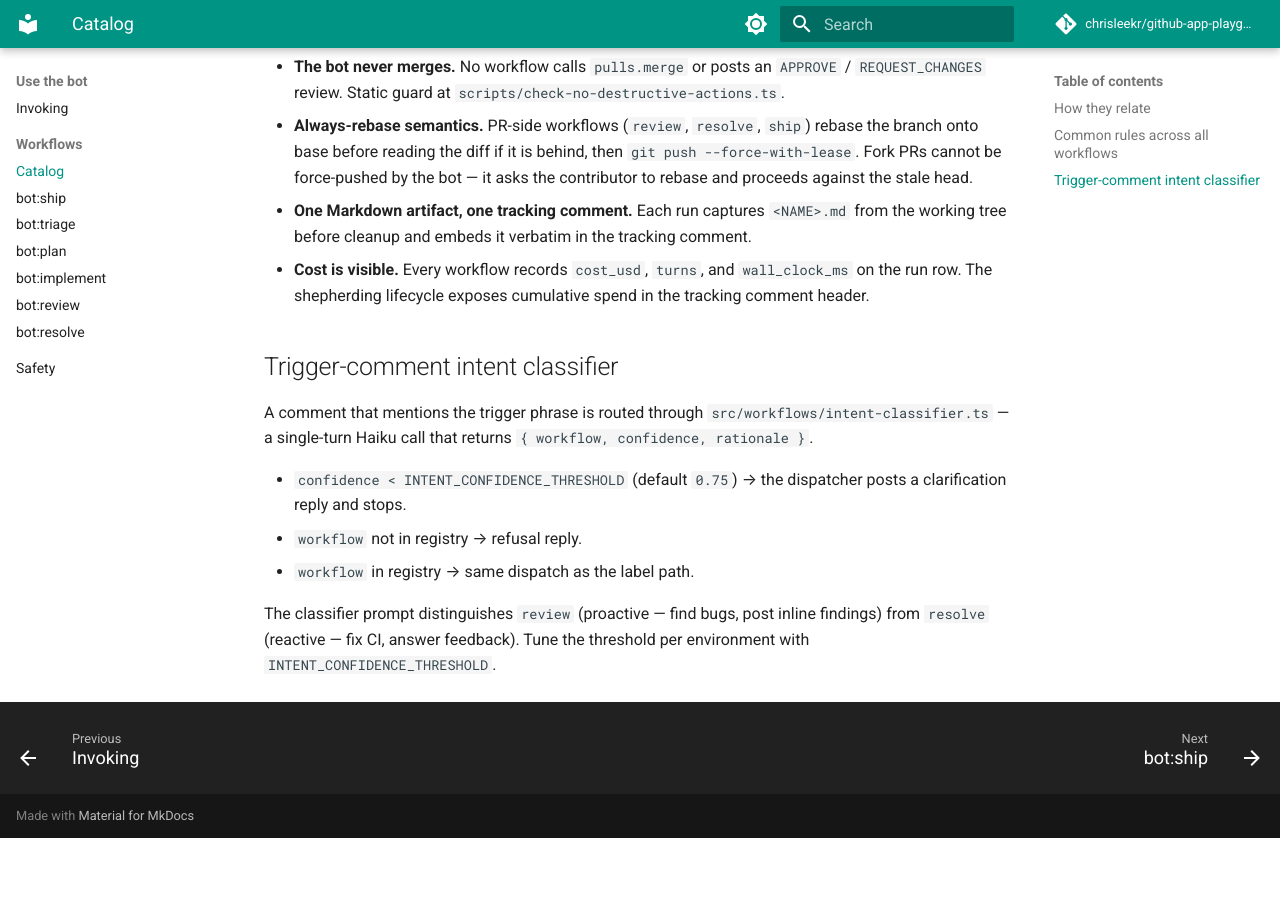
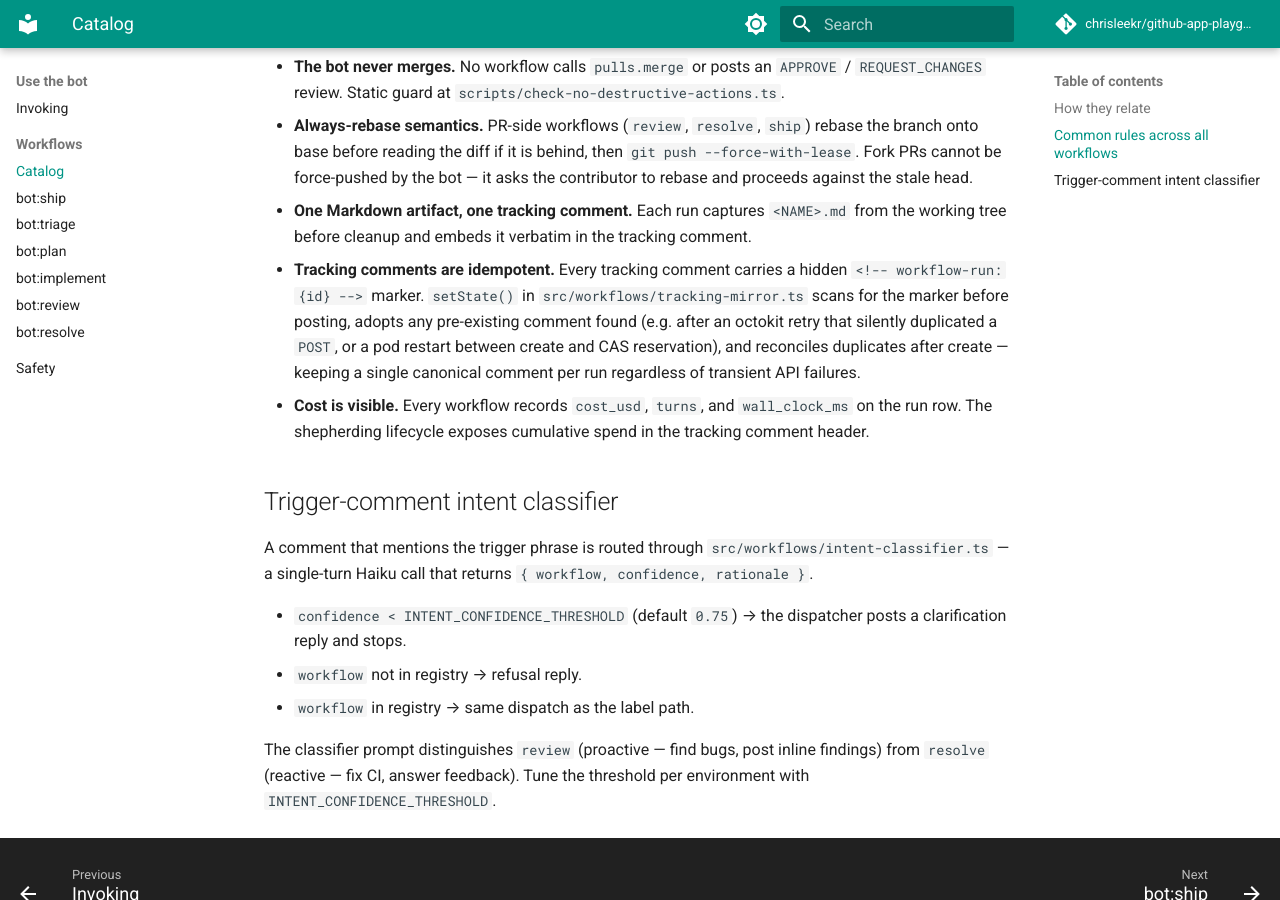
Before and after one commit to chrisleekr/github-app-playground, an MkDocs documentation site: the page built from docs/use/workflows/index.md, in a window 1280 px wide and 900 px high, scrolled down 1142 px. Built offline with MkDocs 1.6.1 and Material for MkDocs 9.7.7, drawn with Linux system fonts in a browser that asks for light colours; comment, search, counter and statistics services are not loaded; before the commit the page ends 1980 px from its top, so only the background shows below that.

Commit message:
docs(workflows): document tracking-comment idempotency marker

```diff
--- a/docs/use/workflows/index.md
+++ b/docs/use/workflows/index.md
@@ -22,6 +22,7 @@ Six workflows are registered today (`src/workflows/registry.ts`). Each has a sin
 - **The bot never merges.** No workflow calls `pulls.merge` or posts an `APPROVE` / `REQUEST_CHANGES` review. Static guard at `scripts/check-no-destructive-actions.ts`.
 - **Always-rebase semantics.** PR-side workflows (`review`, `resolve`, `ship`) rebase the branch onto base before reading the diff if it is behind, then `git push --force-with-lease`. Fork PRs cannot be force-pushed by the bot — it asks the contributor to rebase and proceeds against the stale head.
 - **One Markdown artifact, one tracking comment.** Each run captures `<NAME>.md` from the working tree before cleanup and embeds it verbatim in the tracking comment.
+- **Tracking comments are idempotent.** Every tracking comment carries a hidden `<!-- workflow-run:{id} -->` marker. `setState()` in `src/workflows/tracking-mirror.ts` scans for the marker before posting, adopts any pre-existing comment found (e.g. after an octokit retry that silently duplicated a `POST`, or a pod restart between create and CAS reservation), and reconciles duplicates after create — keeping a single canonical comment per run regardless of transient API failures.
 - **Cost is visible.** Every workflow records `cost_usd`, `turns`, and `wall_clock_ms` on the run row. The shepherding lifecycle exposes cumulative spend in the tracking comment header.
 
 ## Trigger-comment intent classifier
```
